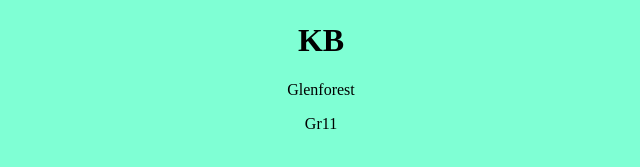
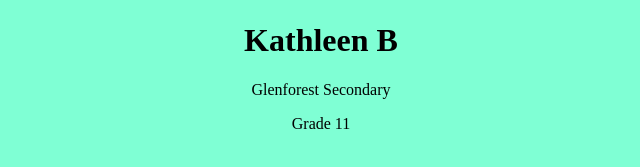
Before and after one commit to KathyKGB/boba-drops, a plain HTML site: page index.html in a window 1280 px wide. Shown: the part 311-478 px from the top of the page, without its empty margins (319-959 px from the left). Drawn offline with Linux system fonts and the light colour scheme.

Commit message:
Update index.html

```diff
--- a/index.html
+++ b/index.html
@@ -6,8 +6,8 @@
     <body>
         <img
         src="https://randyselzer.b-cdn.net/wp-content/uploads/2021/12/glenforest-secondary-school-mississauga.jpg">
-    <h1>KB</h1>
-    <p>Glenforest</p>
-    <p>Gr11</p>
+    <h1>Kathleen B</h1>
+    <p>Glenforest Secondary</p>
+    <p>Grade  11</p>
     </body>
 </html>
```
